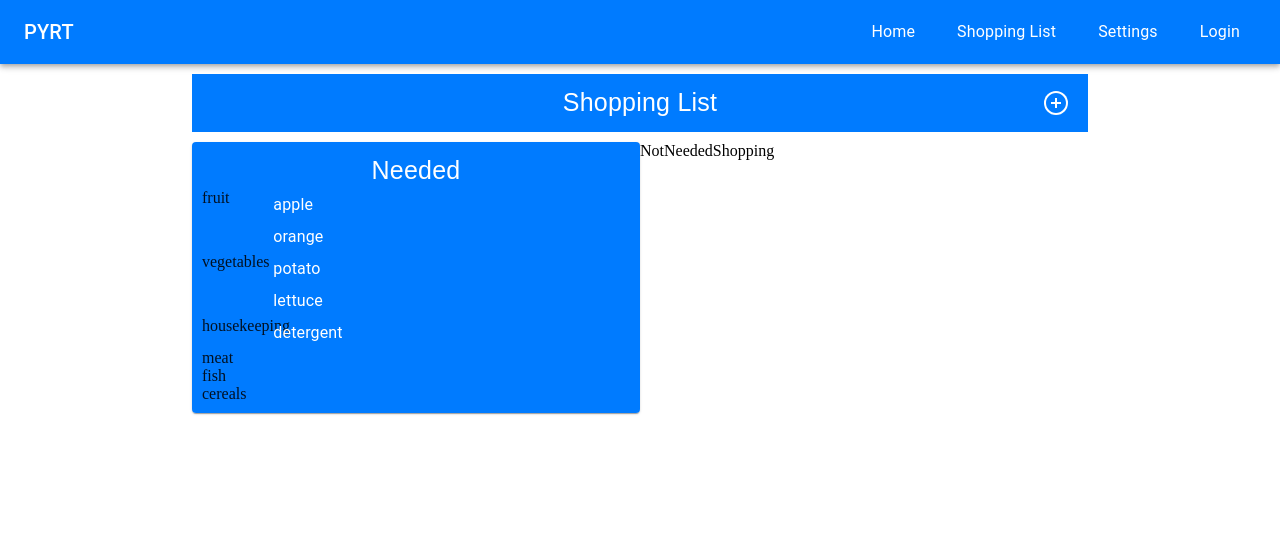
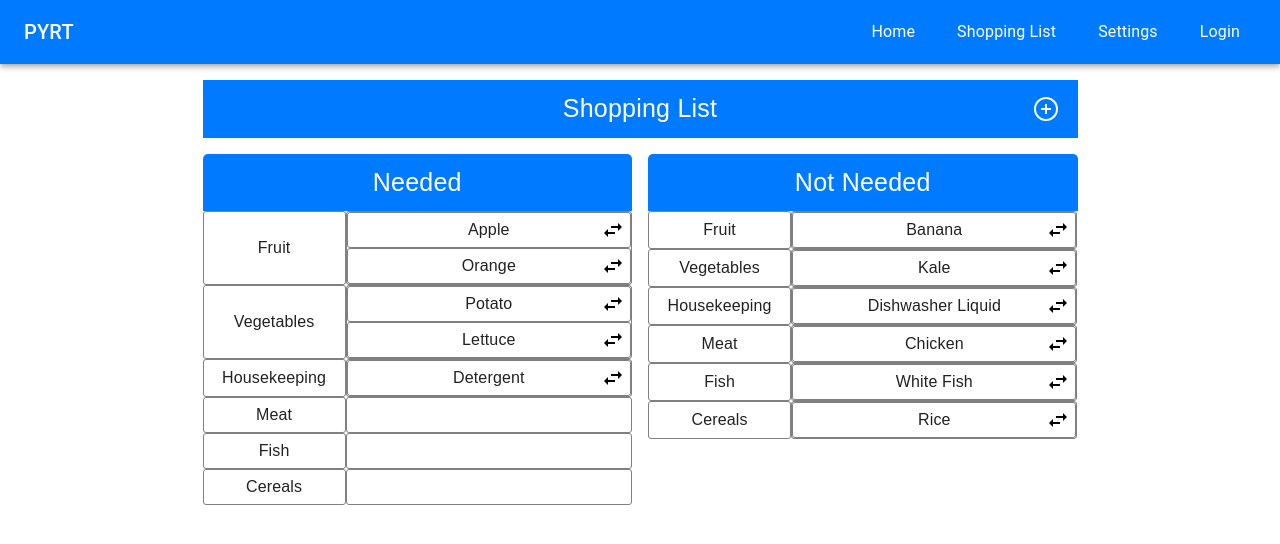
Before and after one commit to Filipeesf19/PYRT, a React (Vite) app: page /shopping_list in a window 1280 px wide. Shown: the top 544 px of the page. Built offline with nearby package versions, Linux system fonts and the light colour scheme.

Commit message:
shopping list progress

```diff
--- a/src/components/ShoppingList/NeededShopping.tsx
+++ b/src/components/ShoppingList/NeededShopping.tsx
@@ -1,41 +1,88 @@
 import React from "react";
-import { Stack, Card, List, ListItem, ListItemText, Grid } from "@mui/material";
+import { Stack, Box, List, ListItem, ListItemText, ListItemButton, Grid } from "@mui/material";
 import { CustomText3 } from "../../styling/GlobalStyles";
 import { shoppingList } from "../../utils/data";
+import { CustomText4 } from "../../styling/GlobalStyles";
+import { SwapHoriz } from "@mui/icons-material";
 
 const NeededShopping: React.FC = () => {
   const categories = shoppingList.map((shoppingList) => shoppingList.category);
   const categoriesUnique = Array.from(new Set(categories));
   return (
-    <Card>
     <Stack
+      aria-label="Shopping_List_Stack"
       sx={{
         position: "relative",
         display: "flex",
         justifyContent: "center",
         alignItems: "center",
         backgroundColor: "primary.main",
-          padding: "10px",
+        borderRadius: "5px",
       }}
     >
-        <CustomText3 sx={{ textAlign: "center" }}>Needed</CustomText3>
-
+      <Box
+        aria-label="Shopping_List_Header"
+        sx={{ display: "flex", alignItems: "center", borderRadius: "5px", padding: "10px" }}
+      >
+        <CustomText3>Needed</CustomText3>
+      </Box>
+      <Box bgcolor="common.white" sx={{ width: "100%" }}>
         {categoriesUnique.map((categoryFromArray, index) => {
           return (
-            <Grid key={index} container>
-              <Grid item xs={2} sx={{ textOrientation: "mixed" }}>
-                {categoryFromArray}
+            <Grid key={index} container aria-label="Category_Container">
+              <Grid
+                item
+                xs={4}
+                aria-label="Category"
+                sx={{
+                  display: "flex",
+                  justifyContent: "center",
+                  alignItems: "center",
+                  padding: "5px",
+                  backgroundColor: "common.white",
+                  border: "1px solid grey",
+                  borderRadius: "3px",
+                }}
+              >
+                <CustomText4> {categoryFromArray}</CustomText4>
               </Grid>
-              <Grid item xs={10}>
-                <List disablePadding>
+              <Grid
+                item
+                aria-label="Item_List_Container"
+                xs={8}
+                sx={{
+                  display: "flex",
+                  justifyContent: "center",
+                  alignItems: "center",
+                  backgroundColor: "common.white",
+                  border: "1px solid grey",
+                  borderRadius: "3px",
+                }}
+              >
+                <List disablePadding aria-label="Item_List" sx={{ width: "100%" }}>
                   {shoppingList.map((shoppingItem, innerIndex) => {
                     const { isNeeded, item, category } = shoppingItem;
                     if (category == categoryFromArray && isNeeded) {
                       return (
-                        <ListItem disablePadding key={innerIndex}>
-                          <ListItemText sx={{ color: "white" }}>
-                            {item}
-                          </ListItemText>
+                        <ListItem
+                          disablePadding
+                          key={innerIndex}
+                          aria-label="Item"
+                          sx={{
+                            display: "flex",
+                            justifyContent: "center",
+                            alignItems: "center",
+                            padding: "5px",
+                            backgroundColor: "common.white",
+                            border: "1px solid grey",
+                            borderRadius: "3px",
+                            textAlign: "center",
+                          }}
+                        >
+                          <CustomText4 aria-label="Item_Text">{item}</CustomText4>
+                          <ListItemButton sx={{ position: "absolute", right: "5px", padding: "0" }}>
+                            <SwapHoriz />
+                          </ListItemButton>
                         </ListItem>
                       );
                     }
@@ -46,8 +93,8 @@ const NeededShopping: React.FC = () => {
             </Grid>
           );
         })}
+      </Box>
     </Stack>
-    </Card>
   );
 };
 
--- a/src/components/ShoppingList/NotNeededShopping.tsx
+++ b/src/components/ShoppingList/NotNeededShopping.tsx
@@ -1,7 +1,102 @@
 import React from "react";
+import { Stack, Box, List, ListItem, ListItemText, ListItemButton, Grid } from "@mui/material";
+import { CustomText3 } from "../../styling/GlobalStyles";
+import { shoppingList } from "../../utils/data";
+import { CustomText4 } from "../../styling/GlobalStyles";
+import { SwapHoriz } from "@mui/icons-material";
 
 const NotNeededShopping: React.FC = () => {
-  return <div>NotNeededShopping</div>;
+  const categories = shoppingList.map((shoppingList) => shoppingList.category);
+  const categoriesUnique = Array.from(new Set(categories));
+  return (
+    <Stack
+      aria-label="Shopping_List_Stack"
+      sx={{
+        position: "relative",
+        display: "flex",
+        justifyContent: "center",
+        alignItems: "center",
+        backgroundColor: "primary.main",
+        borderRadius: "5px",
+      }}
+    >
+      <Box
+        aria-label="Shopping_List_Header"
+        sx={{ display: "flex", alignItems: "center", borderRadius: "5px", padding: "10px" }}
+      >
+        <CustomText3>Not Needed</CustomText3>
+      </Box>
+      <Box bgcolor="common.white" sx={{ width: "100%" }}>
+        {categoriesUnique.map((categoryFromArray, index) => {
+          return (
+            <Grid key={index} container aria-label="Category_Container">
+              <Grid
+                item
+                xs={4}
+                aria-label="Category"
+                sx={{
+                  display: "flex",
+                  justifyContent: "center",
+                  alignItems: "center",
+                  padding: "5px",
+                  backgroundColor: "common.white",
+                  border: "1px solid grey",
+                  borderRadius: "3px",
+                }}
+              >
+                <CustomText4> {categoryFromArray}</CustomText4>
+              </Grid>
+              <Grid
+                item
+                aria-label="Item_List_Container"
+                xs={8}
+                sx={{
+                  display: "flex",
+                  justifyContent: "center",
+                  alignItems: "center",
+                  backgroundColor: "common.white",
+                  border: "1px solid grey",
+                  borderRadius: "3px",
+                }}
+              >
+                <List disablePadding aria-label="Item_List" sx={{ width: "100%" }}>
+                  {shoppingList.map((shoppingItem, innerIndex) => {
+                    const { isNeeded, item, category } = shoppingItem;
+                    if (category == categoryFromArray && !isNeeded) {
+                      return (
+                        <ListItem
+                          disablePadding
+                          key={innerIndex}
+                          aria-label="Item"
+                          sx={{
+                            display: "flex",
+                            justifyContent: "center",
+                            alignItems: "center",
+                            padding: "5px",
+                            backgroundColor: "common.white",
+                            border: "1px solid grey",
+                            borderRadius: "3px",
+                            textAlign: "center",
+                            position: "relative",
+                          }}
+                        >
+                          <CustomText4 aria-label="Item_Text">{item}</CustomText4>
+                          <ListItemButton sx={{ position: "absolute", right: "5px", padding: "0" }}>
+                            <SwapHoriz />
+                          </ListItemButton>
+                        </ListItem>
+                      );
+                    }
+                    return null;
+                  })}
+                </List>
+              </Grid>
+            </Grid>
+          );
+        })}
+      </Box>
+    </Stack>
+  );
 };
 
 export default NotNeededShopping;
--- a/src/components/ShoppingList/ShoppingHeader.tsx
+++ b/src/components/ShoppingList/ShoppingHeader.tsx
@@ -13,7 +13,7 @@ const ShoppingHeader: React.FC = () => {
         alignItems: "center",
         backgroundColor: "primary.main",
         padding: "10px",
-        margin: "10px 0",
+        marginTop: "16px",
       }}
     >
       <CustomText3 sx={{ textAlign: "center" }}>Shopping List</CustomText3>
--- a/src/pages/ShoppingList.tsx
+++ b/src/pages/ShoppingList.tsx
@@ -6,9 +6,9 @@ import NotNeededShopping from "../components/ShoppingList/NotNeededShopping";
 
 const ShoppingList: React.FC = () => {
   return (
-    <Box sx={{ width: "100%", display: "flex", justifyContent: "center" }}>
+    <Box sx={{ width: "100%", display: "flex", justifyContent: "center", padding: "0 15px" }}>
       <Box sx={{ minWidth: { xs: "100%", md: "70%" } }}>
-        <Grid container>
+        <Grid container spacing={2}>
           <Grid xs={12} item>
             <ShoppingHeader />
           </Grid>
--- a/src/styling/GlobalStyles.tsx
+++ b/src/styling/GlobalStyles.tsx
@@ -10,7 +10,7 @@ export const CustomText1 = styled(Typography)(({ theme }) => ({
   color: theme.palette.text.primary,
   textTransform: "capitalize",
   textAlign: "center",
-  [theme.breakpoints.down("xs")]: { fontSize: "15px" },
+  [theme.breakpoints.down("sm")]: { fontSize: "15px" },
   [theme.breakpoints.between("sm", "md")]: { fontSize: "18px" },
   [theme.breakpoints.between("md", "lg")]: { fontSize: "18px" },
   [theme.breakpoints.between("lg", "xl")]: { fontSize: "18px" },
@@ -22,7 +22,7 @@ export const CustomText2 = styled(Typography)(({ theme }) => ({
   color: theme.palette.common.white,
   textTransform: "capitalize",
   textAlign: "center",
-  [theme.breakpoints.down("xs")]: { fontSize: "15px" },
+  [theme.breakpoints.down("sm")]: { fontSize: "15px" },
   [theme.breakpoints.between("sm", "md")]: { fontSize: "18px" },
   [theme.breakpoints.between("md", "lg")]: { fontSize: "18px" },
   [theme.breakpoints.between("lg", "xl")]: { fontSize: "18px" },
@@ -34,11 +34,23 @@ export const CustomText3 = styled(Typography)(({ theme }) => ({
   color: theme.palette.common.white,
   textTransform: "capitalize",
   textAlign: "center",
-  [theme.breakpoints.down("xs")]: { fontSize: "15px" },
+  [theme.breakpoints.down("sm")]: { fontSize: "15px" },
   [theme.breakpoints.between("sm", "md")]: { fontSize: "18px" },
   [theme.breakpoints.between("md", "lg")]: { fontSize: "20px" },
   [theme.breakpoints.between("lg", "xl")]: { fontSize: "25px" },
   [theme.breakpoints.up("xl")]: { fontSize: "30px" },
+}));
+
+export const CustomText4 = styled(Typography)(({ theme }) => ({
+  fontFamily: "Arial, sans-serif",
+  color: theme.palette.text.primary,
+  textTransform: "capitalize",
+  textAlign: "center",
+  [theme.breakpoints.down("sm")]: { fontSize: "10px" },
+  [theme.breakpoints.between("sm", "md")]: { fontSize: "12px" },
+  [theme.breakpoints.between("md", "lg")]: { fontSize: "13px" },
+  [theme.breakpoints.between("lg", "xl")]: { fontSize: "16px" },
+  [theme.breakpoints.up("xl")]: { fontSize: "20px" },
 }));
 
 /*------------------------
```
Lines whose indentation alone changed are shown as unchanged.
